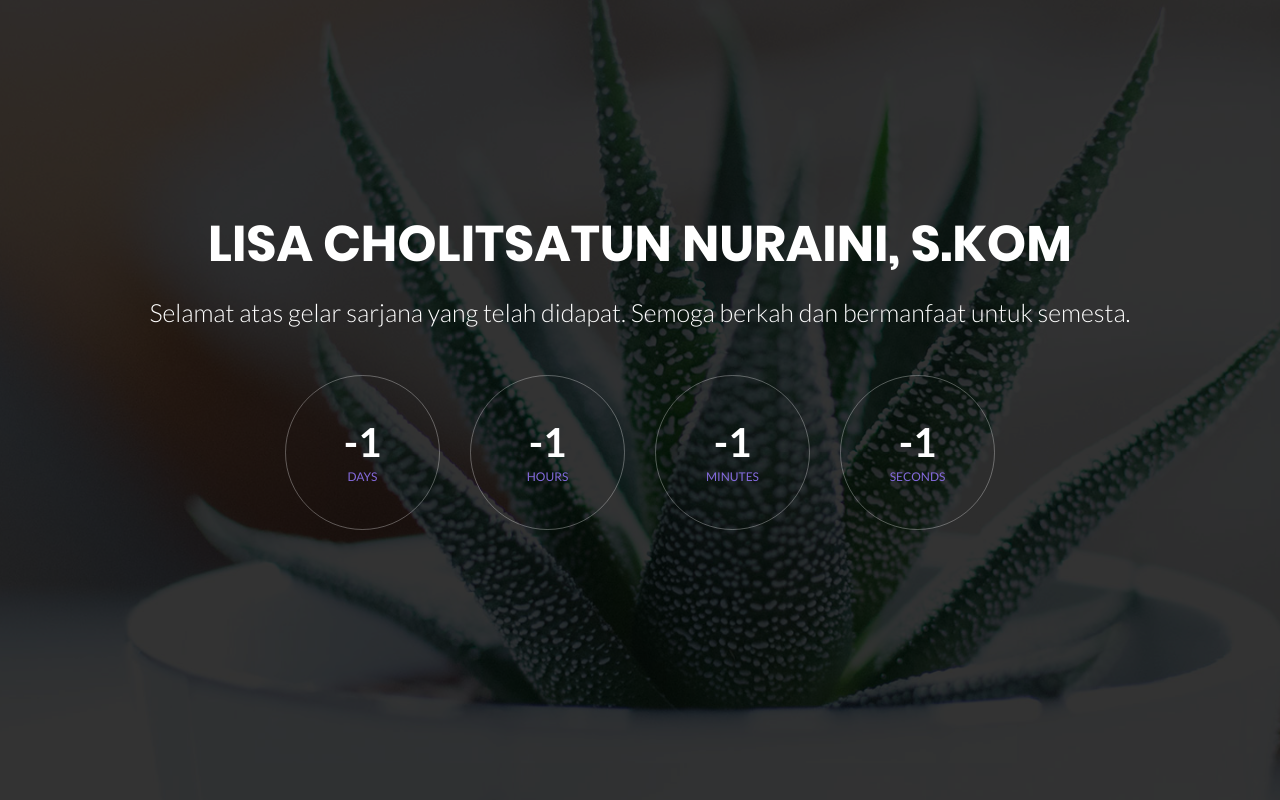
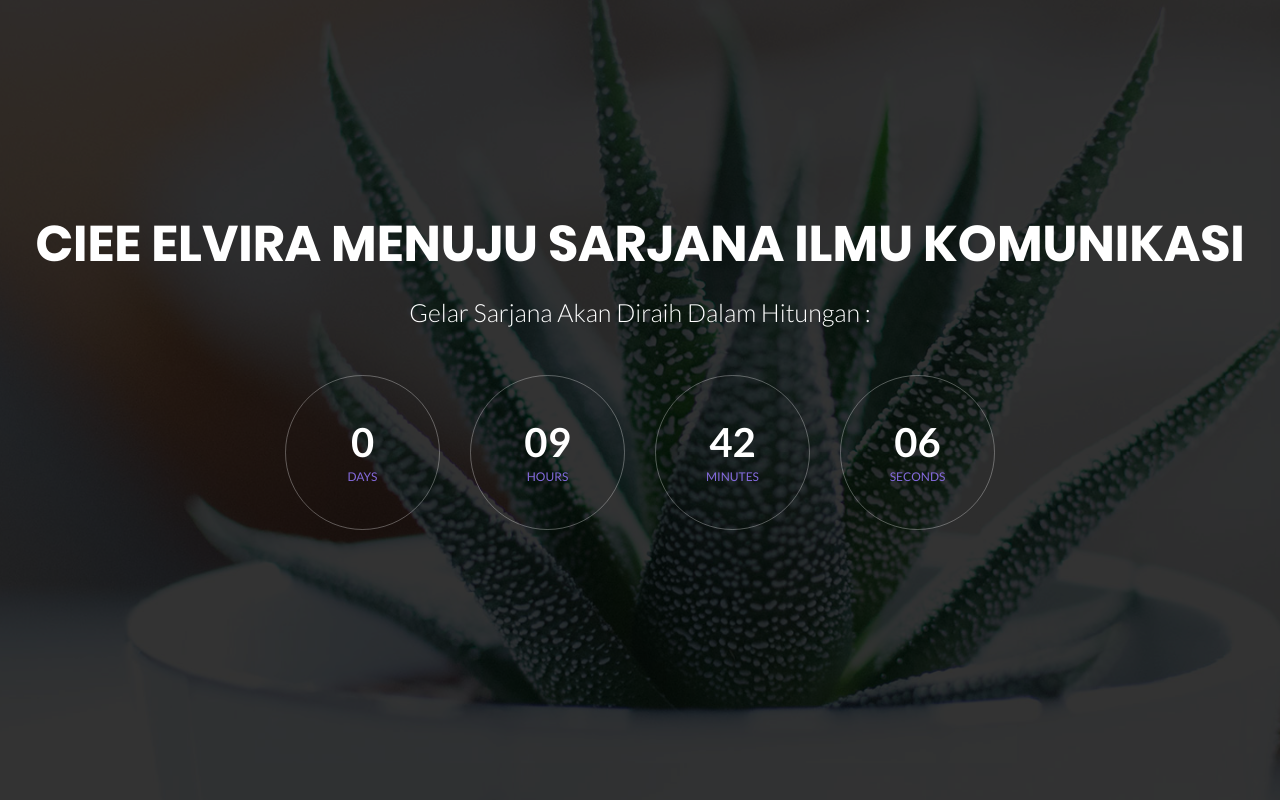
Before and after one commit to cieSarjana/cieSarjana.github.io, a plain HTML site: page index.html in a window 1280 px wide. Drawn offline with Linux system fonts and the light colour scheme.

Commit message:
Update index.html

```diff
--- a/index.html
+++ b/index.html
@@ -2,7 +2,7 @@
 <html lang="en">
 
 <head>
-	<title>Alhamdulillah Sudah Sarjana</title>
+	<title>Menuju Sarjana</title>
 	<meta charset="UTF-8">
 	<meta name="viewport" content="width=device-width, initial-scale=1">
 	<!--===============================================================================================-->
@@ -34,11 +34,11 @@
 		<!--  -->
 		<div class="size1 flex-col-c-m p-l-15 p-r-15 p-t-50 p-b-50">
 			<h3 class="l1-txt1 txt-center p-b-25">
-				Lisa Cholitsatun Nuraini, S.Kom
+				Ciee ELVIRA Menuju Sarjana Ilmu Komunikasi
 			</h3>
 
 			<p class="m2-txt1 txt-center p-b-48">
-				Selamat atas gelar sarjana yang telah didapat. Semoga berkah dan bermanfaat untuk semesta.
+				Gelar Sarjana Akan Diraih Dalam Hitungan :
 			</p>
 
 			<div class="flex-w flex-c-m cd100 p-b-33">
@@ -87,11 +87,11 @@
 		$('.cd100').countdown100({
 			/*Set Endtime here*/
 			/*Endtime must be > current time*/
-			endtimeYear: 0,
-			endtimeMonth: 0,
-			endtimeDate: 0,
-			endtimeHours: 0,
-			endtimeMinutes: 0,
+			endtimeYear: 2020,
+			endtimeMonth: 12,
+			endtimeDate: 02,
+			endtimeHours: 11,
+			endtimeMinutes: 30,
 			endtimeSeconds: 0,
 			timeZone: ""
 			// ex:  timeZone: "America/New_York"
```
